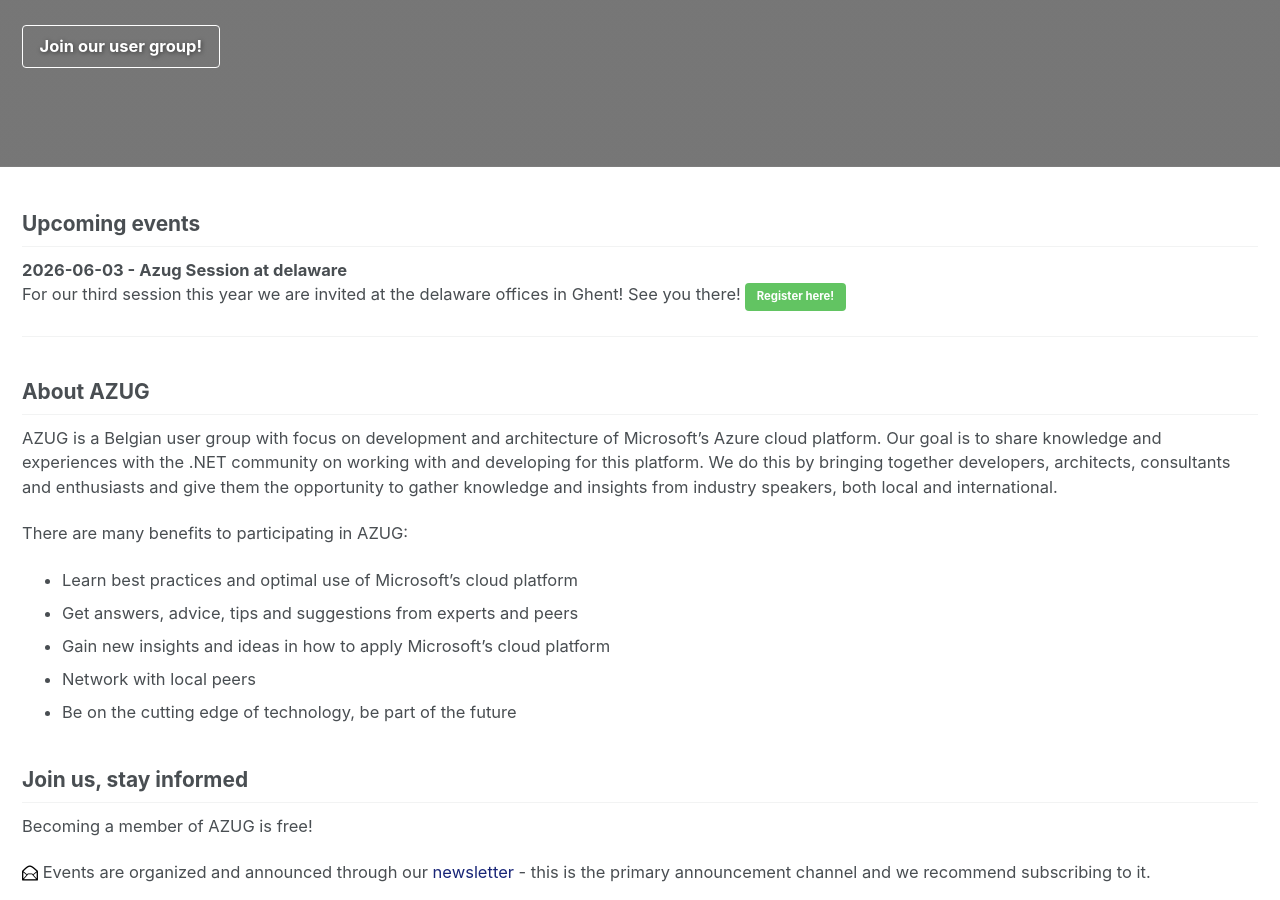
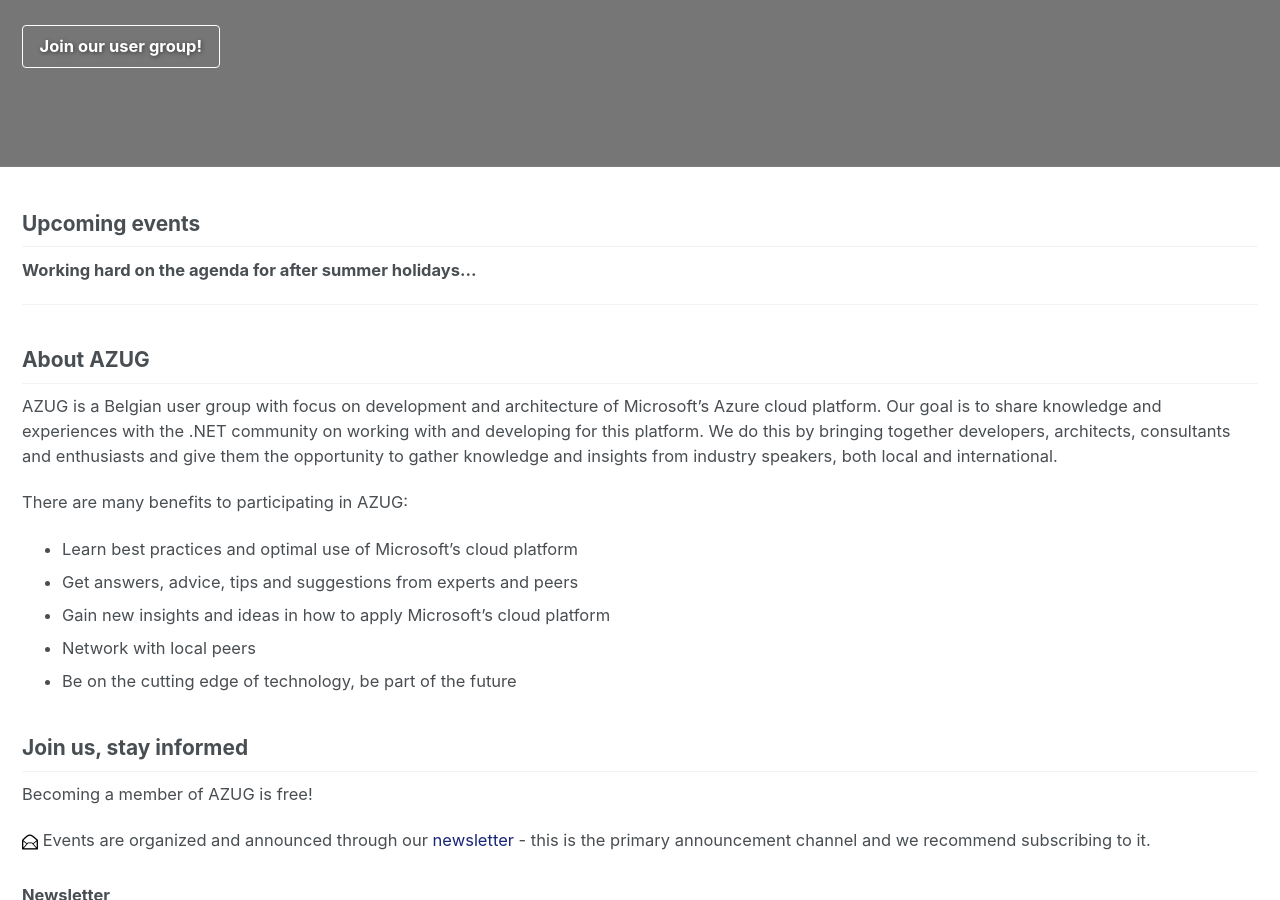
Before and after one commit to AzugBe/azugbe.github.io, a Jekyll site: the page built from index.md, in a window 1280 px wide and 900 px high, scrolled down 392 px. Built offline with Jekyll 4.4.1, drawn with Linux system fonts in a browser that asks for light colours; our own code applies the rules of GitHub Pages for plain Markdown files; comment, search, counter and statistics services are not loaded.

Commit message:
new partner, yeaaah!!!

```diff
--- a/_includes/partners.html
+++ b/_includes/partners.html
@@ -10,7 +10,7 @@
 
 			<p>With over 20 years of experience in business architecture, software engineering and change management we are a trusted partner in reshaping business critical solutions and services for over 150 customers. And counting.</p>
 		</td>
-	</tr>
+	</tr>-->
 	<tr>
 		<td class="sponsor-platinum"><a href="https://www.axxes.com/"><img src="/assets/media/sponsors/logo-axxes.jpg" class="sponsor-platinum" /></a></td>
 		<td>
@@ -19,7 +19,7 @@
 			<p>Every day, our team of 400 experienced IT professionals make all the difference for our clients. We bring the right expertise to your project.</p>
 		</td>
 	</tr>
-
+	<!--
 	<tr>
 		<td class="sponsor-platinum"><a href="https://www.arxus.eu/"><img src="/assets/media/sponsors/logo-arxus.png" class="sponsor-platinum" /></a></td>
 		<td>
@@ -85,13 +85,14 @@
 
 			<p>At <a href="https://www.ordina.be">Ordina</a>, we help our customers stay ahead of change so that they can meet the challenges the future will bring head-on.</p>
 		</td>
-	</tr>
+	</tr>-->
 	<tr>
 		<td class="sponsor-platinum"><a href="https://www.inetum.com/"><img src="/assets/media/sponsors/logo-inetum.png" class="sponsor-platinum" /></a></td>
 		<td>
 			<p><a href="https://www.inetum.com/">Inetum</a> helps its more than 800 customers find their way in the post-digital transformation era with approximately 1,950 specialist employees in Belgium and 27,000 colleagues worldwide. Our ambition is to be the trusted technology expert and preferred business partner that helps organizations get the most out of their Positive Digital Flow. We guide our customers worldwide and locally, with digital technology and innovation at the heart of our added value.</p>
 		</td>
 	</tr>
+	<!--
 	<tr>
 		<td class="sponsor-platinum"><a href="https://www.microsoft.be/"><img src="/assets/media/sponsors/logo-microsoft.jpg" class="sponsor-platinum" /></a></td>
 		<td>
@@ -158,7 +159,10 @@
 <h2>Platinum partners</h2>
 <!-- note: 2 columns -->
 
-<a href="https://www.codit.eu/"><img src="/assets/media/sponsors/logo-codit.png" class="sponsor-platinum" vspace="20" /></a>&nbsp;
+<a href="https://www.axxes.com/"><img src="/assets/media/sponsors/logo-axxes.png" class="sponsor-platinum" vspace="20" /></a>&nbsp;
+<a href="https://www.codit.eu/"><img src="/assets/media/sponsors/logo-codit.png" class="sponsor-platinum" vspace="20" /></a><br/>
+
+<a href="https://www.inetum.com/"><img src="/assets/media/sponsors/logo-inetum.png" class="sponsor-platinum" vspace="20" /></a>&nbsp;
 <a href="https://www.zure.com/"><img src="/assets/media/sponsors/logo-zure.png" class="sponsor-platinum" vspace="20" /></a><br/>
 <!--
 
--- a/index.md
+++ b/index.md
@@ -14,9 +14,7 @@ excerpt: "The Belgium Azure User Group focuses on knowledge sharing and networki
 
 ## Upcoming events
 
-**2026-06-03 - Azug Session at delaware**<br>
-For our third session this year we are invited at the delaware offices in Ghent! See you there! [Register here!](https://www.azug.be/events/2026/06/03/azug2026-03){: .btn .btn--success}
-
+**Working hard on the agenda for after summer holidays...**<br>
 
 <hr />
 
```
